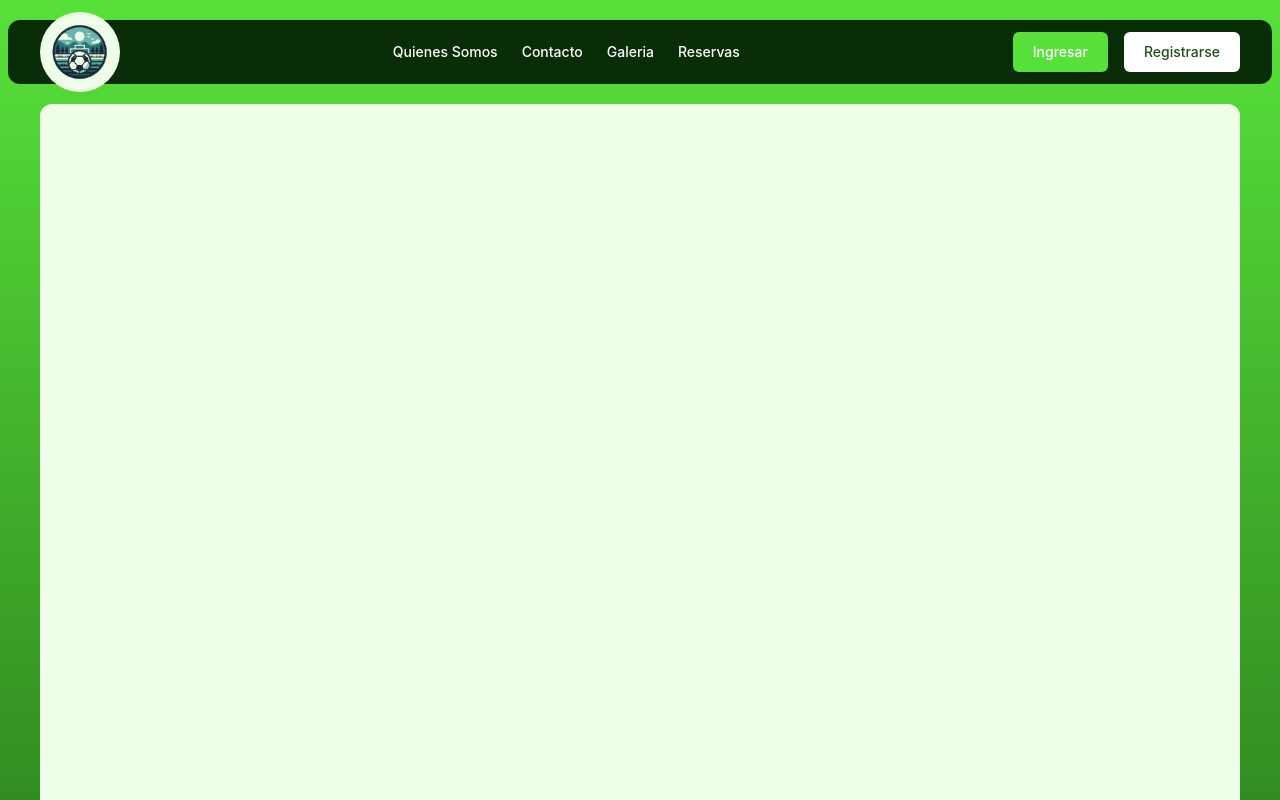
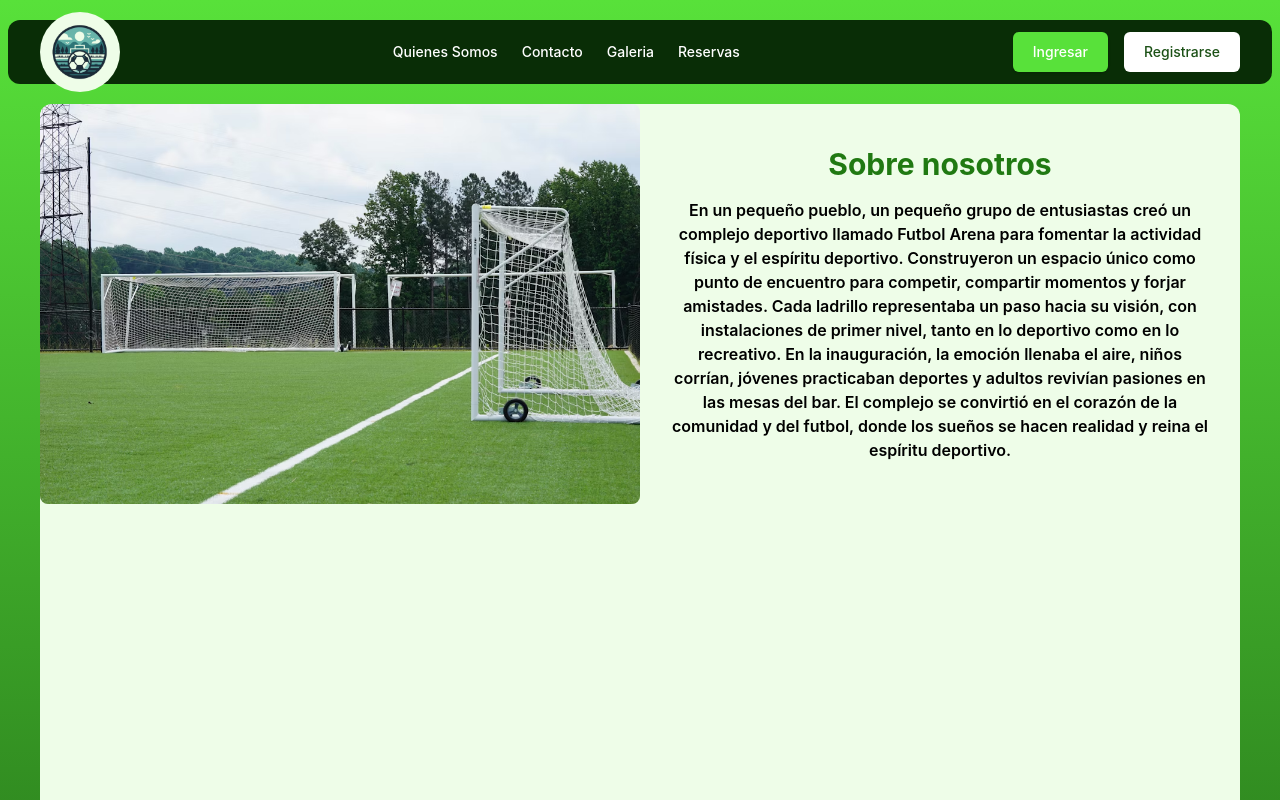
Before and after one commit to Gadd88/futbol-arena-front, a React (Vite) app: page /nosotros in a window 1280 px wide. Shown: the top 800 px of the page. Built offline with nearby package versions, Linux system fonts and the light colour scheme; no server answers.

Commit message:
termino el banner de seccion about us

```diff
--- /dev/null
+++ b/src/components/aboutusBanner/AboutUsBanner.jsx
@@ -0,0 +1,32 @@
+import React from "react";
+import complejo from "../../assets/complejo.jpg";
+
+const AboutUsBanner = () => {
+  return (
+    <section className="grid lg:grid-cols-2 content-center items-center place-content-center">
+      <div>
+        <img src={complejo} alt="" className="rounded-lg" />
+      </div>
+      <div className="container p-7">
+        <h2 className="text-arena-green-700 font-bold text-center text-3xl mb-4">
+          {" "}
+          Sobre nosotros
+        </h2>
+        <p className="text-black font-semibold text-center text-l">
+          En un pequeño pueblo, un pequeño grupo de entusiastas creó un complejo
+          deportivo llamado Futbol Arena para fomentar la actividad física y el
+          espíritu deportivo. Construyeron un espacio único como punto de
+          encuentro para competir, compartir momentos y forjar amistades. Cada
+          ladrillo representaba un paso hacia su visión, con instalaciones de
+          primer nivel, tanto en lo deportivo como en lo recreativo. En la
+          inauguración, la emoción llenaba el aire, niños corrían, jóvenes
+          practicaban deportes y adultos revivían pasiones en las mesas del bar.
+          El complejo se convirtió en el corazón de la comunidad y del futbol,
+          donde los sueños se hacen realidad y reina el espíritu deportivo.
+        </p>
+      </div>
+    </section>
+  );
+};
+
+export default AboutUsBanner;
--- a/src/views/nosotros/Nosotros.jsx
+++ b/src/views/nosotros/Nosotros.jsx
@@ -1,8 +1,9 @@
+import AboutUsBanner from "../../components/aboutusBanner/AboutUsBanner";
 
 export const Nosotros = () => {
   return (
     <div className="w-full mx-auto h-[100dvh] xl:w-[1200px] bg-arena-green-50 rounded-xl overflow-hidden">
-
+      <AboutUsBanner/>
     </div>
   )
 }
```
Also changed, not shown: src/assets/complejo.jpg (added).
